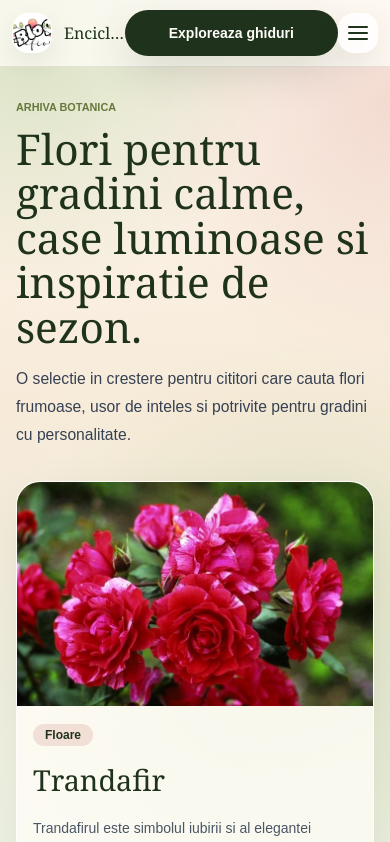
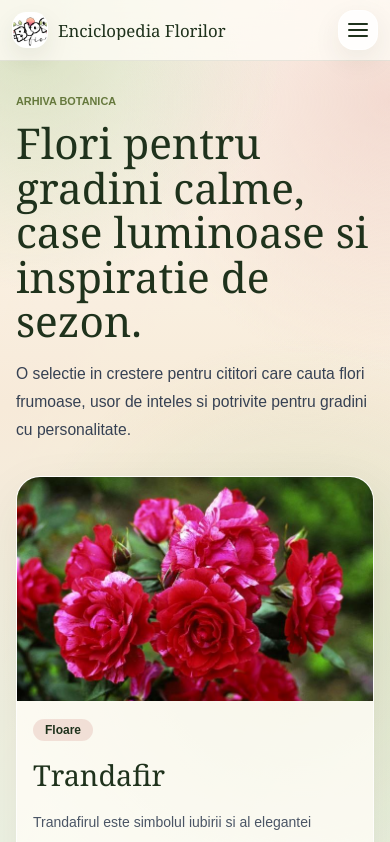
Before and after one commit to RaulRauta/blog, a Next.js app: page /flori in a window 390 px wide. Shown: the top 842 px of the page. Built offline with nearby package versions, Linux system fonts and the light colour scheme.

Commit message:
Improve mobile navbar branding and CTA visibility

```diff
--- a/components/Navbar.tsx
+++ b/components/Navbar.tsx
@@ -19,18 +19,18 @@ export default function Navbar() {
   return (
     <header className="sticky top-0 z-[9999] border-b border-secondary/10 bg-[#fffdf7]/78 backdrop-blur-2xl">
       <div className="mx-auto max-w-6xl px-3 sm:px-4">
-        <div className="flex items-center justify-between py-2.5 sm:py-3.5">
+        <div className="flex items-center justify-between gap-2 py-2.5 sm:gap-4 sm:py-3.5">
           <Link
             href="/"
-            className="flex min-w-0 items-center gap-3 transition hover:opacity-90"
+            className="flex min-w-0 flex-1 items-center gap-2.5 transition hover:opacity-90 sm:gap-3 md:flex-none"
             onClick={() => setOpen(false)}
           >
-            <div className="relative h-10 w-10 shrink-0 overflow-hidden rounded-[1rem] border border-white/80 bg-white shadow-[0_10px_24px_rgba(35,53,31,0.08)] sm:h-12 sm:w-16 sm:rounded-2xl">
+            <div className="relative h-9 w-9 shrink-0 overflow-hidden rounded-[0.9rem] border border-white/80 bg-white shadow-[0_10px_24px_rgba(35,53,31,0.08)] sm:h-12 sm:w-16 sm:rounded-2xl">
               <Image src="/logo.png" alt="Logo" fill className="object-cover" />
             </div>
 
             <div className="min-w-0">
-              <p className="max-w-[12rem] truncate font-serif text-base font-normal tracking-normal text-secondary sm:max-w-none sm:text-xl">
+              <p className="truncate font-serif text-[1.05rem] font-normal leading-tight tracking-normal text-secondary sm:text-xl">
                 Enciclopedia Florilor
               </p>
               <p className="hidden text-[11px] font-medium text-primary sm:block">
@@ -61,7 +61,7 @@ export default function Navbar() {
 
           <Link
             href="/blog"
-            className="botanical-button hidden px-5 py-2.5 text-sm font-semibold md:inline-flex"
+            className="hidden items-center justify-center rounded-full bg-secondary px-5 py-2.5 text-sm font-semibold text-[#fffdf7] shadow-[0_16px_42px_rgba(35,53,31,0.16)] transition hover:-translate-y-0.5 hover:bg-[#2f4827] hover:shadow-[0_18px_48px_rgba(31,50,28,0.24)] lg:inline-flex"
           >
             Exploreaza ghiduri
           </Link>
```
